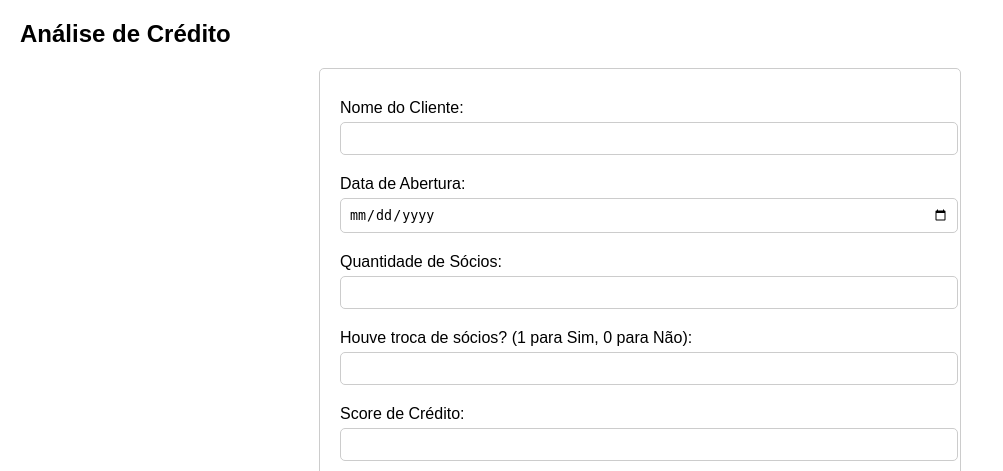
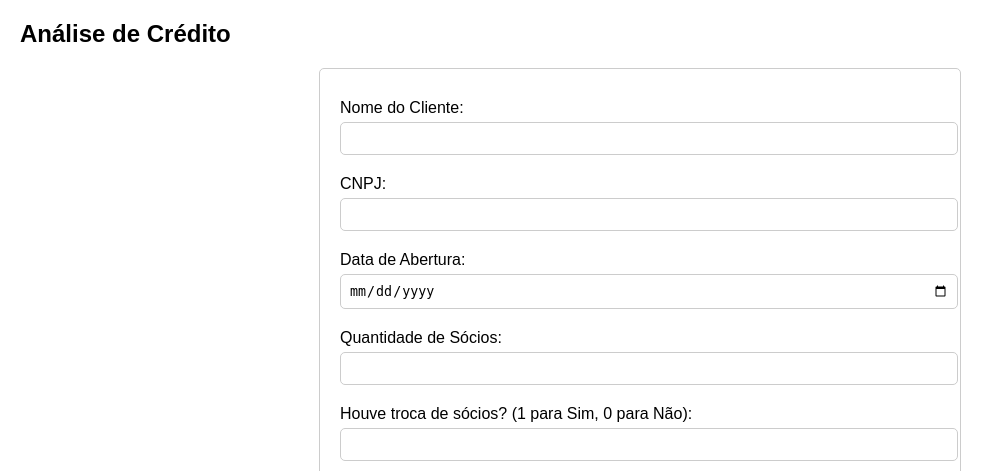
Before and after one commit to Lucas21212024/credit_analysis_app, a Flask app: page / in a window 1280 px wide. Shown: the top 471 px of the page, without its empty margins (0-1003 px from the left). Run offline with Flask 2, Linux system fonts and the light colour scheme.

Commit message:
index.html

```diff
--- a/templates/index.html
+++ b/templates/index.html
@@ -64,6 +64,9 @@
     <form method="POST">
         <label for="cliente">Nome do Cliente:</label>
         <input type="text" id="cliente" name="cliente" required>
+
+        <label for="cnpj">CNPJ:</label>
+        <input type="text" id="cnpj" name="cnpj" required>
 
         <label for="data_abertura">Data de Abertura:</label>
         <input type="date" id="data_abertura" name="data_abertura" required>
```
